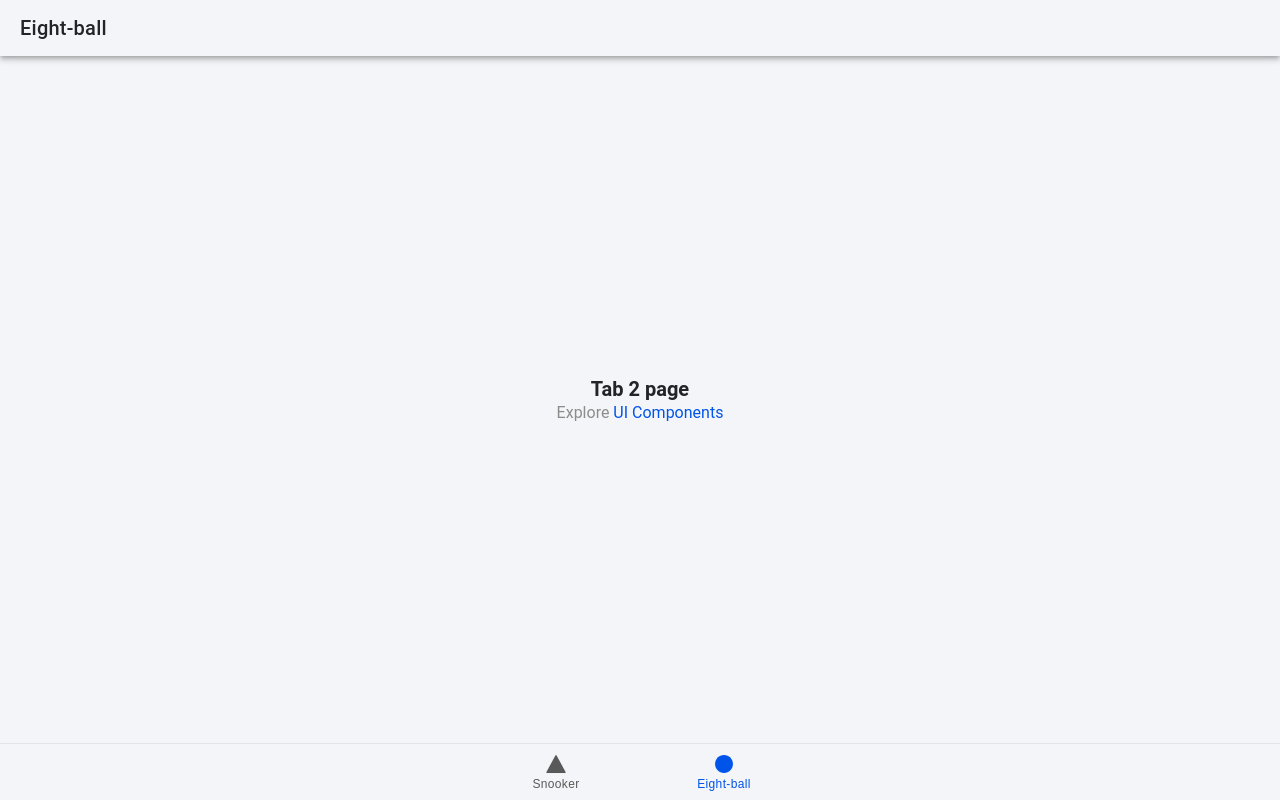
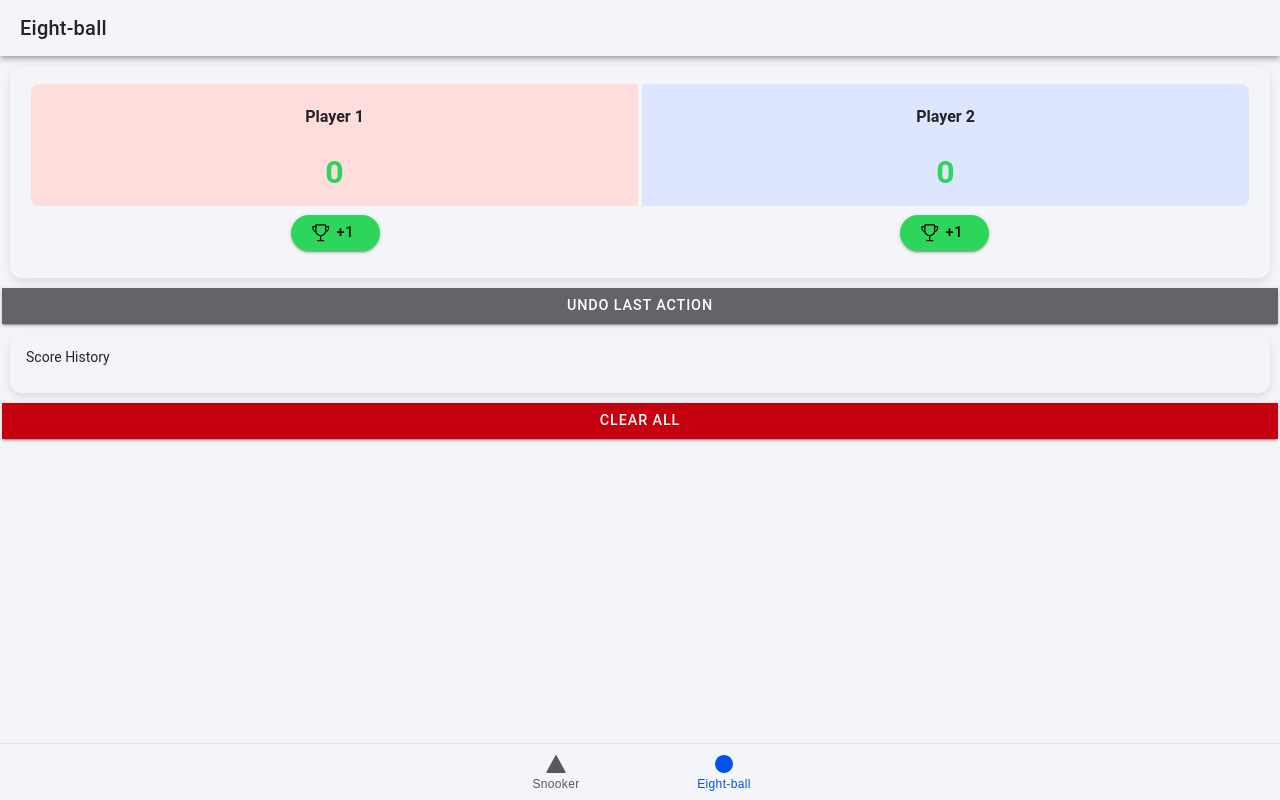
Before and after one commit to JunyuanHe/Billiard-Scoreboard, a React (Vite) app: page /tab2 in a window 1280 px wide. Built offline with nearby package versions, Linux system fonts and the light colour scheme.

Commit message:
Finished functionality in Tab Eight-ball

```diff
--- /dev/null
+++ b/src/components/EightBall.css
@@ -0,0 +1,93 @@
+body {
+    /* --ion-background-color: #f8f9fa; */
+    /* --ion-text-color: #333; */
+    --ion-background-color: var(--ion-color-light);
+    --ion-text-color: var(--ion-color-dark);
+    --player1-color: #ffdddd;
+    /* --player1-color: var(--ion-color-primary); */
+    --player2-color: #dde5ff;
+    /* --player2-color: var(--ion-color-secondary); */
+    font-family: Arial, sans-serif;
+}
+
+@media (prefers-color-scheme: dark) {
+    body {
+        /* --ion-background-color: var(--ion-color-dark);
+      --ion-text-color: var(--ion-color-light); */
+        /* --player1-color: #ffdddd; */
+        --player1-color: var(--ion-color-light-tint);
+        /* --player2-color: #dde5ff; */
+        --player2-color: var(--ion-color-light-tint);
+        /* --player1-color: #712422;
+        --player2-color: #0e2f4d; */
+    }
+}
+
+
+.score-card, .history-card {
+    /* background: #ffffff; */
+    /* color: #333; */
+    background: var(--ion-background-color);
+    color: var(--ion-text-color);
+    border-radius: 12px;
+    box-shadow: 0px 4px 10px rgba(0, 0, 0, 0.1);
+    /* padding: 3px; */
+    /* margin-bottom: 15px; */
+}
+
+.player-col {
+    text-align: center;
+    padding: 10px;
+    border-radius: 8px;
+    /* font-weight: bold; */
+}
+
+.player1 {
+    background-color: var(--player1-color);
+    margin-right: 2px;
+    border-radius: 8px 0 0 8px;
+}
+
+.player2 {
+    background-color: var(--player2-color);
+    margin-left: 2px;
+    border-radius: 0 8px 8px 0;
+}
+
+.player-name {
+    font-size: 1.0rem;
+    font-weight: bold;
+    /* color: #333; */
+}
+
+.win {
+    font-size: 2.0rem;
+    color: var(--ion-color-success);
+    font-weight: bold;
+    margin-top: 10px;
+}
+
+.history-card ul {
+    list-style-type: none;
+    padding: 0;
+}
+
+.history-card li {
+    background: var(--ion-background-color);
+    padding: 3px 8px;
+    margin: 3px 0;
+    border-radius: 6px;
+}
+
+ion-button {
+    font-size: 0.9rem;
+    /* font-weight: bold; */
+}
+
+ion-input {
+    /* background: #f1f1f1; */
+    border-radius: 8px;
+    padding: 8px;
+    color: var(--ion-text-color)
+        /* color: #333; */
+}
--- /dev/null
+++ b/src/components/EightBall.tsx
@@ -0,0 +1,138 @@
+import { useState } from "react";
+import {
+  IonApp,
+  IonButton,
+  IonContent,
+  IonTitle,
+  IonToolbar,
+  IonCard,
+  IonCardContent,
+  IonGrid,
+  IonRow,
+  IonCol,
+  IonInput,
+  IonIcon,
+} from "@ionic/react";
+import "@ionic/react/css/core.css";
+import "./EightBall.css";
+import { trophyOutline } from "ionicons/icons";
+
+const EightBallScoringApp: React.FC = () => {
+  const [playerOneName, setPlayerOneName] = useState("Player 1");
+  const [playerTwoName, setPlayerTwoName] = useState("Player 2");
+  const [playerOneWins, setPlayerOneWins] = useState(0);
+  const [playerTwoWins, setPlayerTwoWins] = useState(0);
+  const [history, setHistory] = useState<string[]>([]);
+  const [undoStack, setUndoStack] = useState<any[]>([]);
+
+  const clearAll = () => {
+    setPlayerOneWins(0);
+    setPlayerTwoWins(0);
+    setHistory([]);
+    setUndoStack([]);
+  };
+
+  const addWin = (player: string) => {
+    setUndoStack([...undoStack, { playerOneWins, playerTwoWins, history }]);
+    if (player === playerOneName) {
+      setPlayerOneWins(playerOneWins + 1);
+    } else {
+      setPlayerTwoWins(playerTwoWins + 1);
+    }
+    setHistory([...history, `${player} won the frame`]);
+  };
+
+  // const addScore = (player: string, points: number) => {
+  //   setUndoStack([...undoStack, { playerOneScore, playerTwoScore, history }]);
+  //   if (player === playerOneName) {
+  //     setPlayerOneScore(playerOneScore + points);
+  //   } else {
+  //     setPlayerTwoScore(playerTwoScore + points);
+  //   }
+  //   setHistory([...history, `${player} scored ${points} points`]);
+  // };
+
+  const undoLastAction = () => {
+    if (undoStack.length > 0) {
+      const lastState = undoStack.pop();
+      setPlayerOneWins(lastState.playerOneWins);
+      setPlayerTwoWins(lastState.playerTwoWins);
+      setHistory(lastState.history);
+      setUndoStack([...undoStack]);
+    }
+  };
+
+  // const undoLastAction = () => {
+  //   if (undoStack.length > 0) {
+  //     const lastState = undoStack.pop();
+  //     setPlayerOneScore(lastState.playerOneScore);
+  //     setPlayerTwoScore(lastState.playerTwoScore);
+  //     if (lastState.playerOneFouls !== undefined)
+  //       setPlayerOneFouls(lastState.playerOneFouls);
+  //     if (lastState.playerTwoFouls !== undefined)
+  //       setPlayerTwoFouls(lastState.playerTwoFouls);
+  //     setHistory(lastState.history);
+  //     setUndoStack([...undoStack]);
+  //   }
+  // };
+
+  return (
+    <>
+      <IonCard className="score-card">
+        <IonCardContent>
+          {/* <div className="frame">Frame: {frame}</div> */}
+          <IonGrid>
+            <IonRow>
+              <IonCol className="player-col player1">
+                <div className="player-name">
+                  <IonInput value={playerOneName} onIonChange={(e) => setPlayerOneName(e.detail.value!)} placeholder="Enter Name"/>
+                </div>
+                <div className="win">{playerOneWins}</div>
+              </IonCol>
+              <IonCol className="player-col player2">
+                <div className="player-name">
+                  <IonInput value={playerTwoName} onIonChange={(e) => setPlayerTwoName(e.detail.value!)} placeholder="Enter Name"/>
+                </div>
+                <div className="win">{playerTwoWins}</div>
+              </IonCol>
+            </IonRow>
+            <IonRow>
+              <IonCol>
+                <IonButton color="success" shape="round" onClick={() => addWin(playerOneName)}>
+                  {/* {playerOneName} Wins */}
+                  <IonIcon slot="start" icon={trophyOutline}></IonIcon>
+                  +1
+                </IonButton>
+              </IonCol>
+              <IonCol>
+                <IonButton color="success" shape="round" onClick={() => addWin(playerTwoName)}>
+                  {/* {playerTwoName} Wins  */}
+                  <IonIcon slot="start" icon={trophyOutline}></IonIcon>
+                  +1
+                </IonButton>
+              </IonCol>
+
+            </IonRow>
+          </IonGrid>
+        </IonCardContent>
+      </IonCard>
+
+      <IonButton expand="full" color="medium" onClick={undoLastAction}>
+        Undo Last Action
+      </IonButton>
+      <IonCard className="history-card">
+        <IonCardContent>
+          <h3>Score History</h3>
+          <ul>
+            {history.toReversed().map((entry, index) => (
+              <li key={index}>{entry}</li>
+            ))}
+          </ul>
+        </IonCardContent>
+      </IonCard>
+      <IonButton expand="full" color="danger" onClick={clearAll}>Clear All</IonButton>
+    </>
+  );
+};
+
+export default EightBallScoringApp;
--- a/src/pages/Tab2.tsx
+++ b/src/pages/Tab2.tsx
@@ -1,6 +1,7 @@
 import { IonContent, IonHeader, IonPage, IonTitle, IonToolbar } from '@ionic/react';
 import ExploreContainer from '../components/ExploreContainer';
 import './Tab2.css';
+import EightBallScoringApp from '../components/EightBall';
 
 const Tab2: React.FC = () => {
   return (
@@ -16,7 +17,8 @@ const Tab2: React.FC = () => {
             <IonTitle size="large">Tab 2</IonTitle>
           </IonToolbar>
         </IonHeader>
-        <ExploreContainer name="Tab 2 page" />
+        {/* <ExploreContainer name="Tab 2 page" /> */}
+        <EightBallScoringApp />
       </IonContent>
     </IonPage>
   );
```
Also changed, not shown: 3 other files (tests, documents, lock files or other folders).
